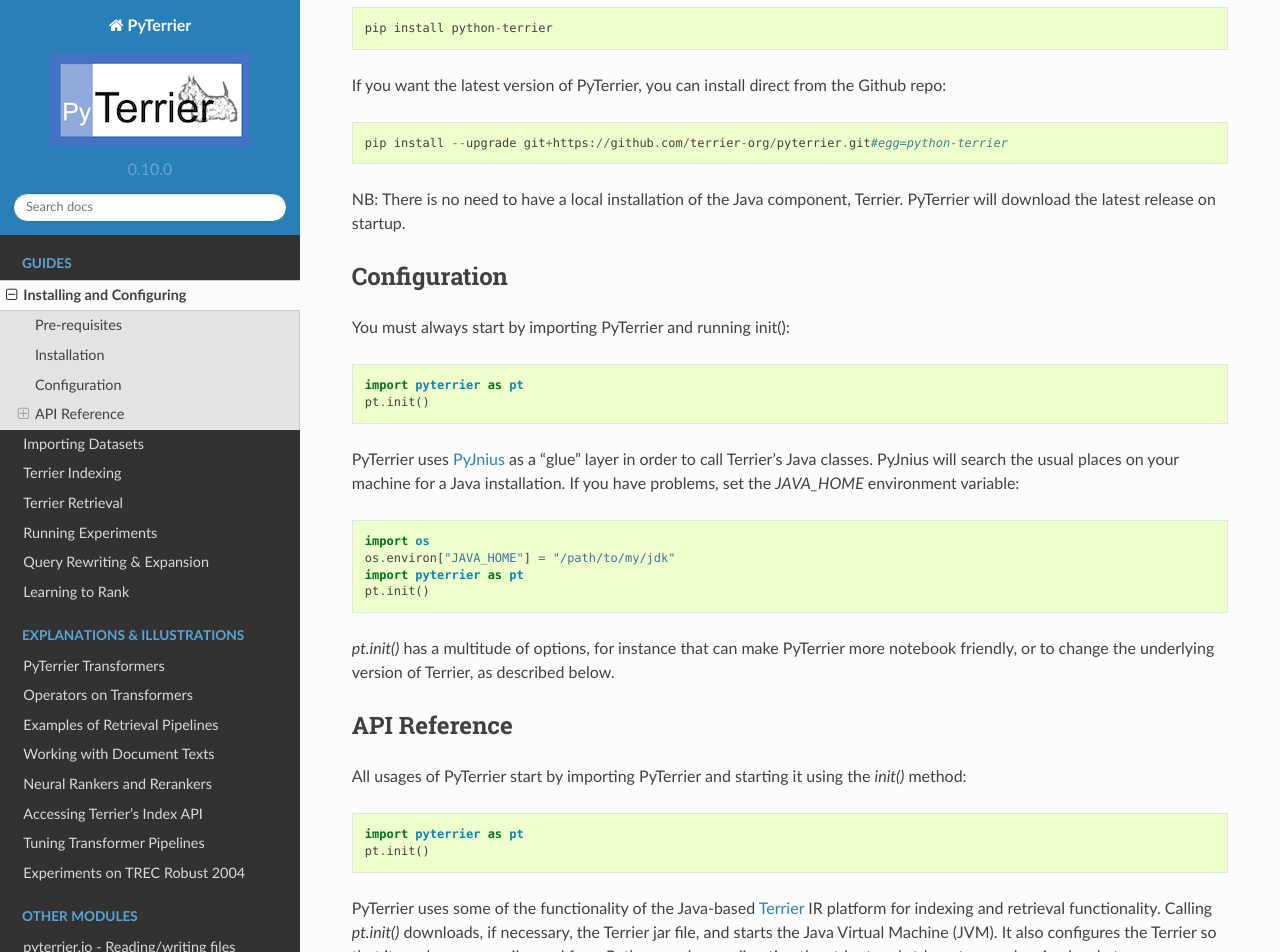
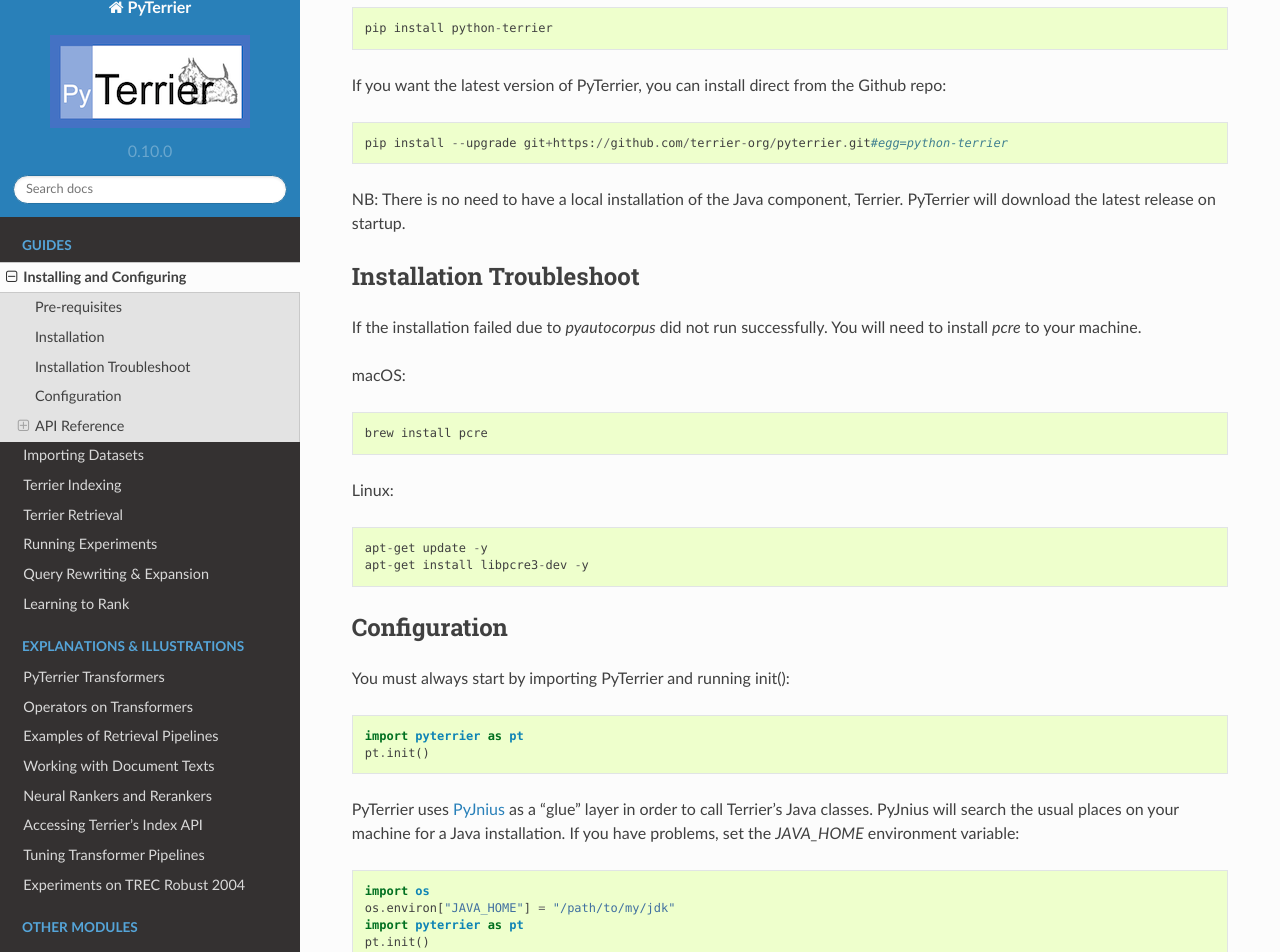
Before and after one commit to terrier-org/pyterrier, a Sphinx documentation site: the page built from docs/installation.rst, in a window 1280 px wide and 1400 px high, scrolled down 457 px. Shown: the top 952 px of the window. Built offline with Sphinx 7.4.7 and the Read the Docs theme 2.0.0, drawn with Linux system fonts in a browser that asks for light colours; pages that are not in the unit, such as notebooks, are missing from menus; the version number is read from the project's files by our own code; some of the changed text lies outside the part shown.

Commit message:
Add troubleshoot for installation and certification error

```diff
--- a/docs/installation.rst
+++ b/docs/installation.rst
@@ -23,6 +23,21 @@
 
 NB: There is no need to have a local installation of the Java component, Terrier. PyTerrier will download the latest release on startup.
 
+Installation Troubleshoot
+============
+
+If the installation failed due to `pyautocorpus` did not run successfully. You will need to install `pcre` to your machine.
+
+macOS::
+
+    brew install pcre
+
+Linux::
+
+    apt-get update -y
+    apt-get install libpcre3-dev -y
+
+
 Configuration
 ==============
 
@@ -40,6 +55,9 @@
     pt.init()
 
 `pt.init()` has a multitude of options, for instance that can make PyTerrier more notebook friendly, or to change the underlying version of Terrier, as described below.
+
+For users with an M1 Mac or later models, it is necessary to install the SSL certificates to avoid certificate errors.
+To do this, locate the `Install Certificates.command` file within the `Application/Python[version]` directory. Once found, double-click on it to run the installation process.
 
 API Reference
 =============
```
